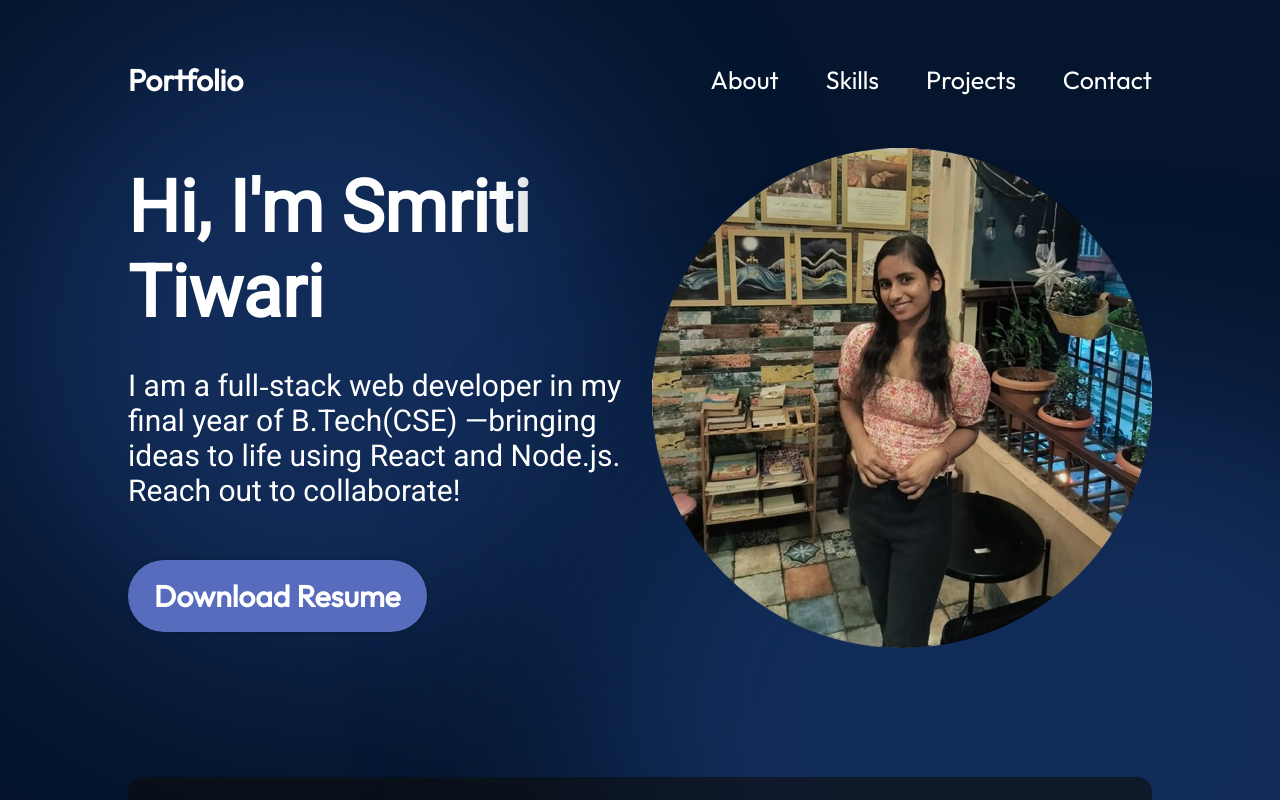
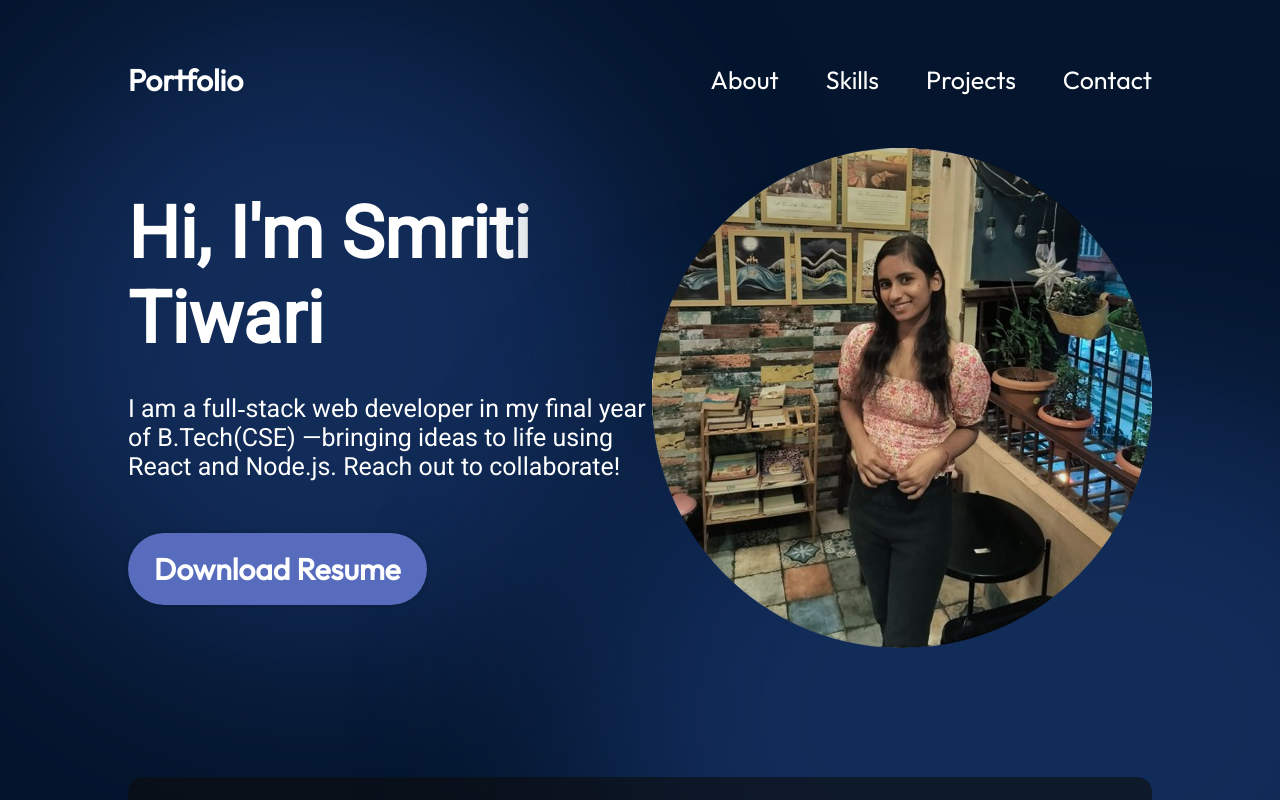
Before and after one commit to Smriti780/Portfolio, a React (Vite) app: page / in a window 1280 px wide. Shown: the top 800 px of the page. Built offline with nearby package versions, Linux system fonts and the light colour scheme.

Commit message:
commited

```diff
--- a/src/components/Hero/Hero.jsx
+++ b/src/components/Hero/Hero.jsx
@@ -6,7 +6,7 @@ export const Hero = () => {
   return (
     <section className={styles.container}>
       <div className={styles.content}>
-        <h1 className={styles.title}>Hi, I'm Smriti Tiwari</h1>
+        <h2 className={styles.title}>Hi, I'm Smriti Tiwari</h2>
         <p className={styles.description}>
           I am a full‑stack web developer in my final year of B.Tech(CSE) —bringing ideas
           to life using React and Node.js. Reach out to collaborate!
--- a/src/components/Hero/Hero.module.css
+++ b/src/components/Hero/Hero.module.css
@@ -34,7 +34,7 @@
 }
 
 .description {
-  font-size: 30px;
+  font-size: 25px;
   font-family: var(--font-roboto);
   margin-bottom: 52px;
 }
--- a/src/data/projects.json
+++ b/src/data/projects.json
@@ -11,7 +11,7 @@
     "title": "CampusKart",
     "imageSrc": "projects/campuskart.png",
     "description": "A college‑only marketplace where students can buy, sell, donate, or borrow items within their campus community—secured by verified user accounts, role-based permissions, and built-in payment integration.",
-    "skills": ["React", "Node", "MongoDB", "Tailwind CSS","REST API"],
+    "skills": ["React", "Node", "MongoDB", "Tailwind CSS"],
     "demo": "https://campus-kart-4khc.vercel.app/",
     "source": "https://github.com/Smriti780/Campus_Kart"
   },
@@ -43,7 +43,7 @@
     "title": "Weather App",
     "imageSrc": "projects/weather.png",
     "description": "A dynamic, responsive weather app that integrates the OpenWeather API to fetch and display real-time temperature, humidity, wind speed, and weather conditions. ",
-    "skills": ["HTML", "CSS", "JavaScript", "OpenWeather API"],
+    "skills": ["HTML", "CSS", "JavaScript","Responsive Design", "OpenWeather API"],
     "demo": "https://github.com/Smriti780/Weather-App",
     "source": "https://github.com/Smriti780/Weather-App"
   }
```
